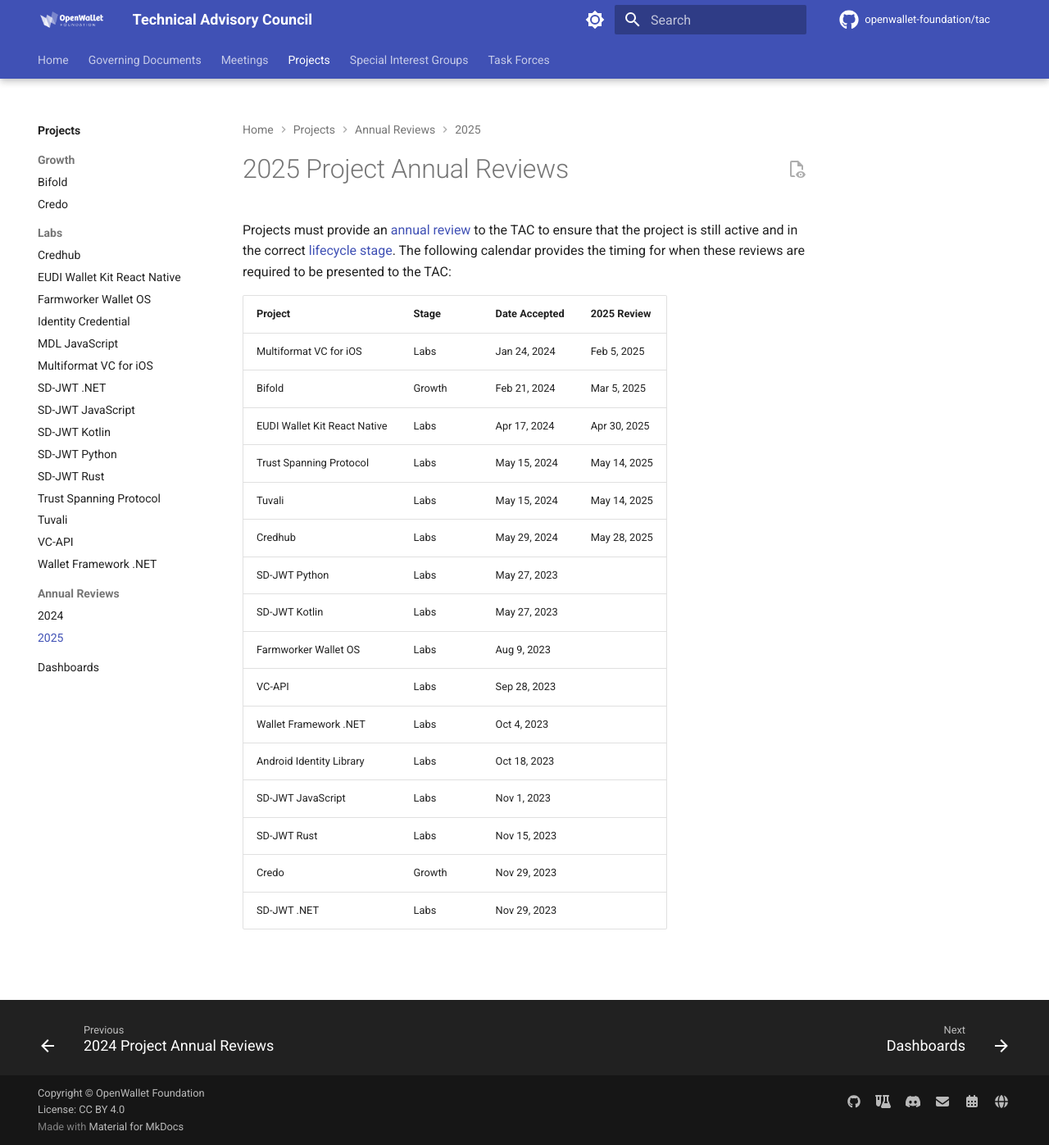
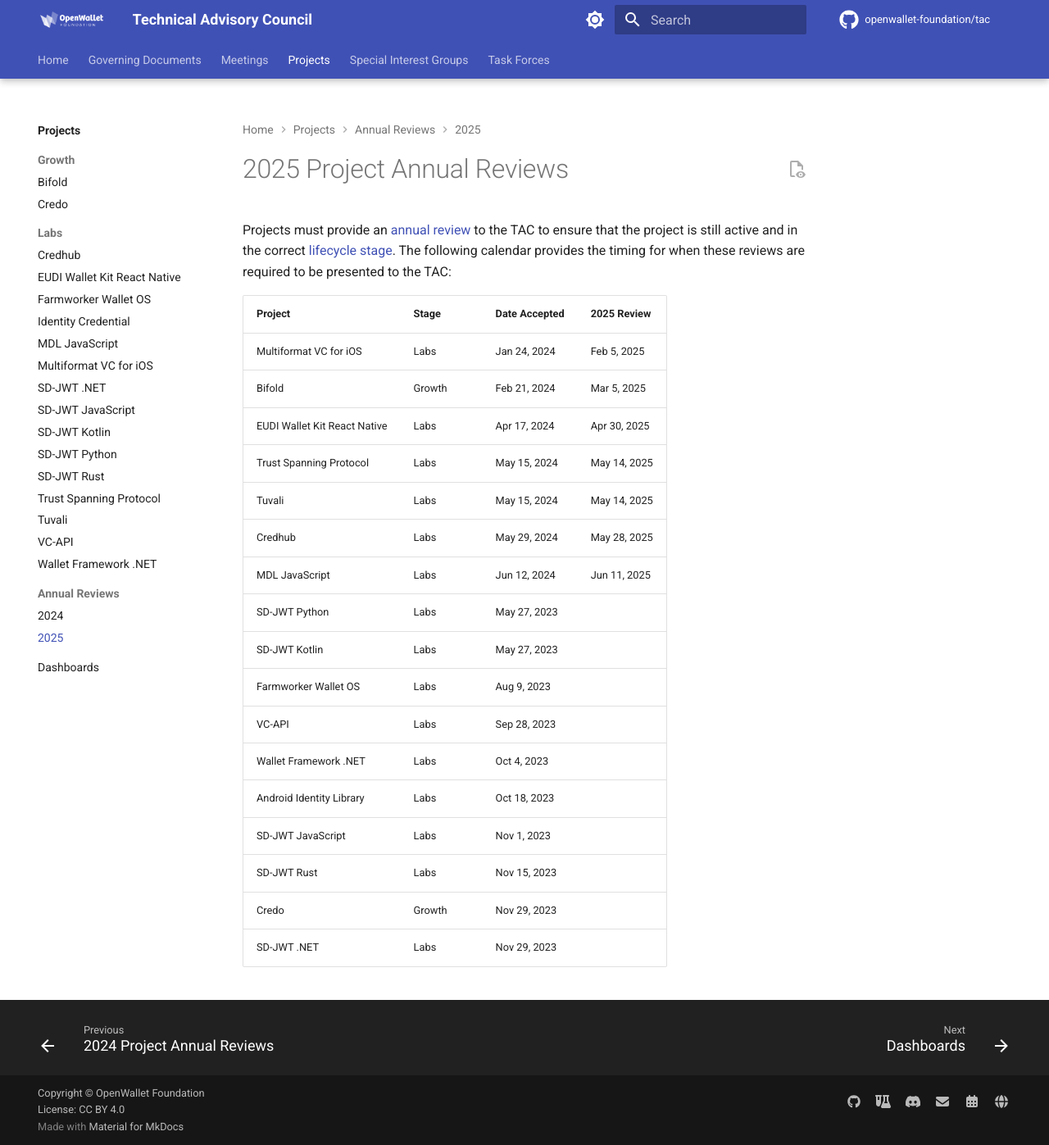
Before and after one commit to openwallet-foundation/tac, an MkDocs documentation site: the page built from docs/projects/reviews/2025/index.md, in a window 1280 px wide and 1397 px high. Shown: the whole window at 82% size. Built offline with MkDocs 1.6.1 and Material for MkDocs 9.7.7, drawn with Linux system fonts in a browser that asks for light colours; comment, search, counter and statistics services are not loaded.

Commit message:
Add mdl-js lab
Signed-off-by: Tracy Kuhrt <tracy.a.kuhrt@accenture.com>

```diff
--- a/docs/projects/reviews/2025/index.md
+++ b/docs/projects/reviews/2025/index.md
@@ -10,6 +10,7 @@
 | Trust Spanning Protocol       | Labs   | May 15, 2024  | May 14, 2025 |
 | Tuvali                        | Labs   | May 15, 2024  | May 14, 2025 |
 | Credhub                       | Labs   | May 29, 2024  | May 28, 2025 |
+| MDL JavaScript                | Labs   | Jun 12, 2024  | Jun 11, 2025 |
 | SD-JWT Python                 | Labs   | May 27, 2023  |              |
 | SD-JWT Kotlin                 | Labs   | May 27, 2023  |              |
 | Farmworker Wallet OS          | Labs   | Aug  9, 2023  |              |
```
